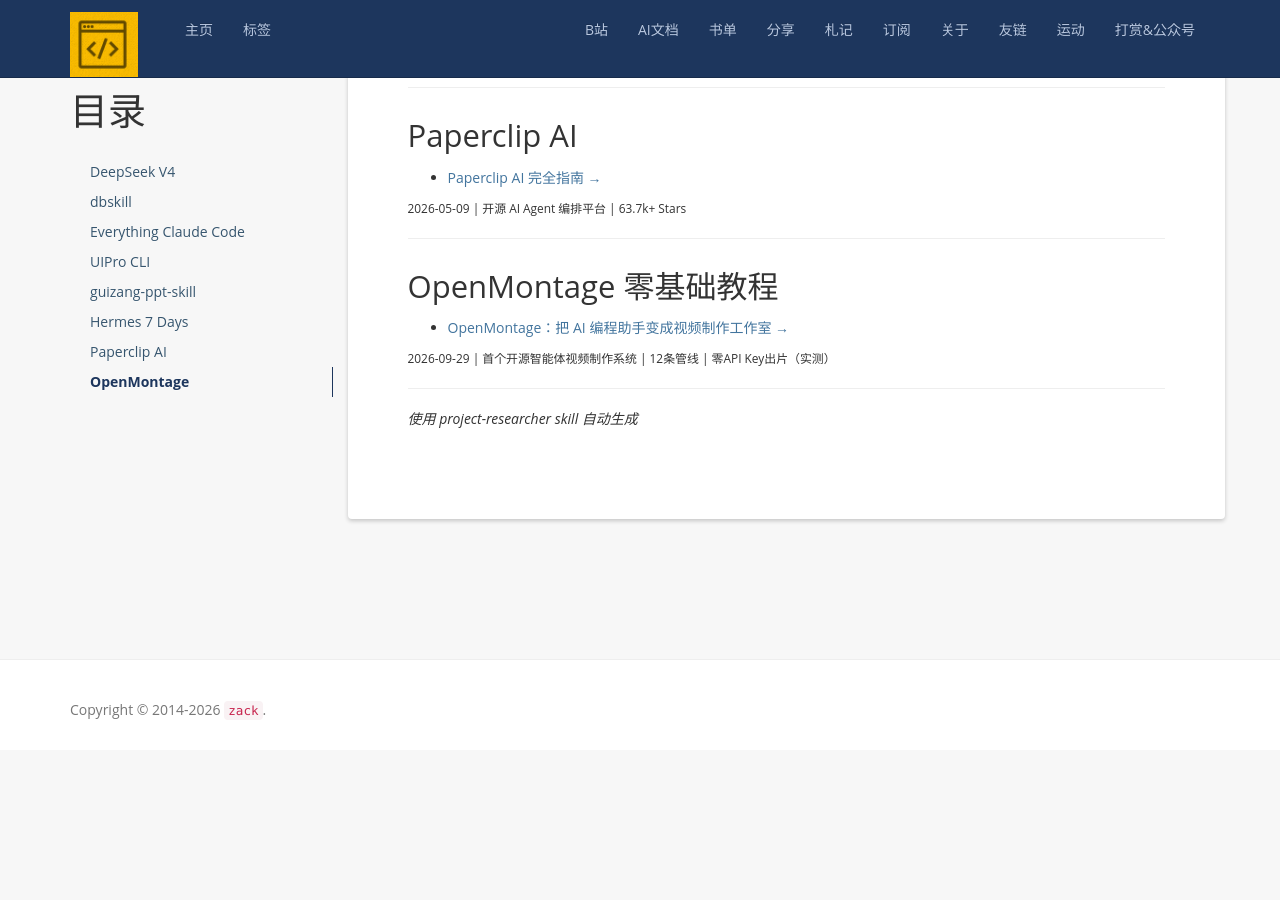
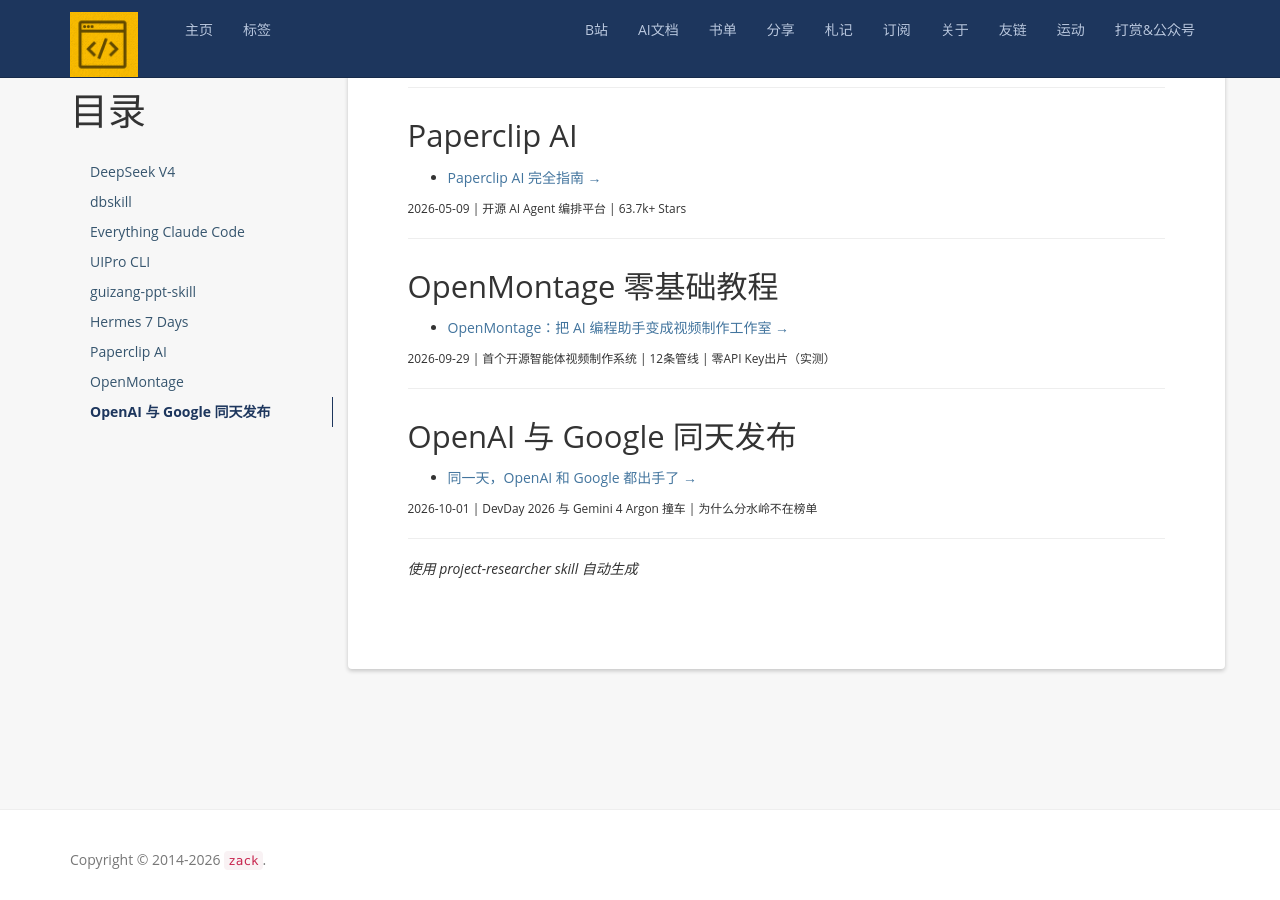
Before and after one commit to zackzhangkai/zackzhangkai.github.io, a Jekyll site: the page built from tag/AI文档/index.html, in a window 1280 px wide and 900 px high, scrolled down 1378 px. Built offline with Jekyll 4.4.1, drawn with Linux system fonts in a browser that asks for light colours; nearby versions of some CDN libraries; comment, search, counter and statistics services are not loaded; before the commit the page ends 2128 px from its top, so only the background shows below that.

Commit message:
post: 2026-10-01 OpenAI 与 Google 同天发布

```diff
--- a/tag/AI文档/index.html
+++ b/tag/AI文档/index.html
@@ -19,6 +19,7 @@
             <li><a href="#hermes-7days">Hermes 7 Days</a></li>
             <li><a href="#paperclip-ai">Paperclip AI</a></li>
             <li><a href="#openmontage">OpenMontage</a></li>
+            <li><a href="#ai-daily-devday-gemini">OpenAI 与 Google 同天发布</a></li>
            </ul>
         </div>
       </div>
@@ -100,6 +101,13 @@
              <p><small>2026-09-29 | 首个开源智能体视频制作系统 | 12条管线 | 零API Key出片（实测）</small></p>
 
              <hr>
+             <h2 id="ai-daily-devday-gemini">OpenAI 与 Google 同天发布</h2>
+             <ul>
+               <li><a href="https://zackzhangkai.github.io/2026/10/01/ai-daily-devday-gemini/" target="_blank">同一天，OpenAI 和 Google 都出手了 →</a></li>
+             </ul>
+             <p><small>2026-10-01 | DevDay 2026 与 Gemini 4 Argon 撞车 | 为什么分水岭不在榜单</small></p>
+
+             <hr>
              <p><em>使用 project-researcher skill 自动生成</em></p>
 
           </div>
```
Also changed, not shown: _posts/2026-10-01-ai-daily-devday-gemini.md (added, +96 -0 lines).
